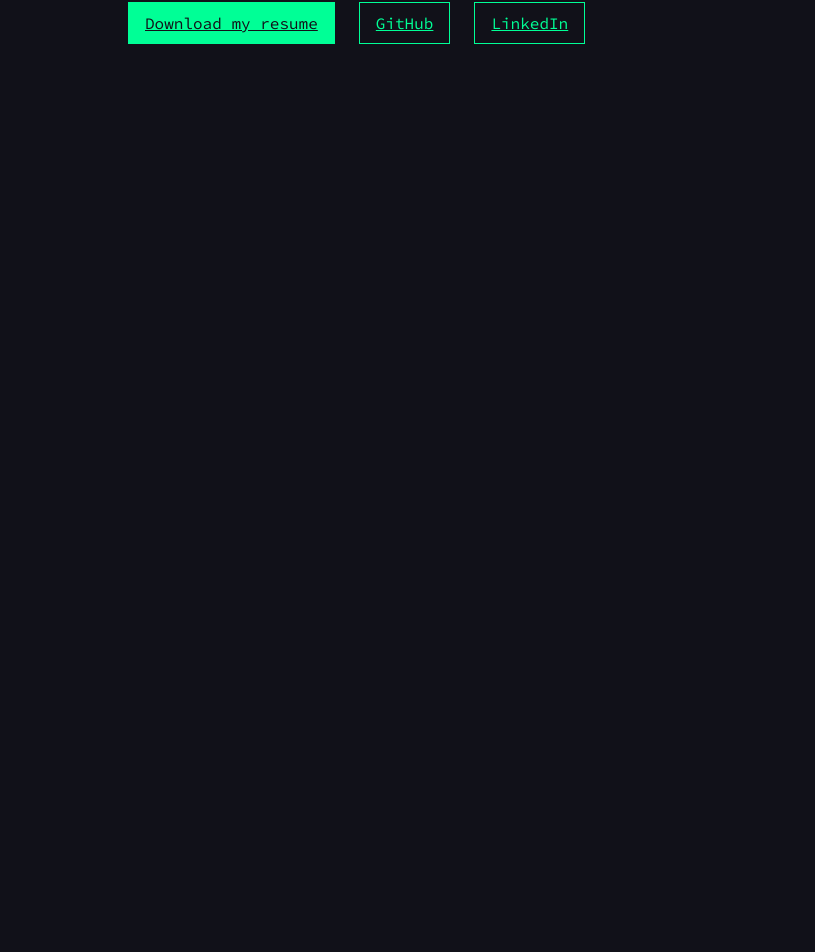
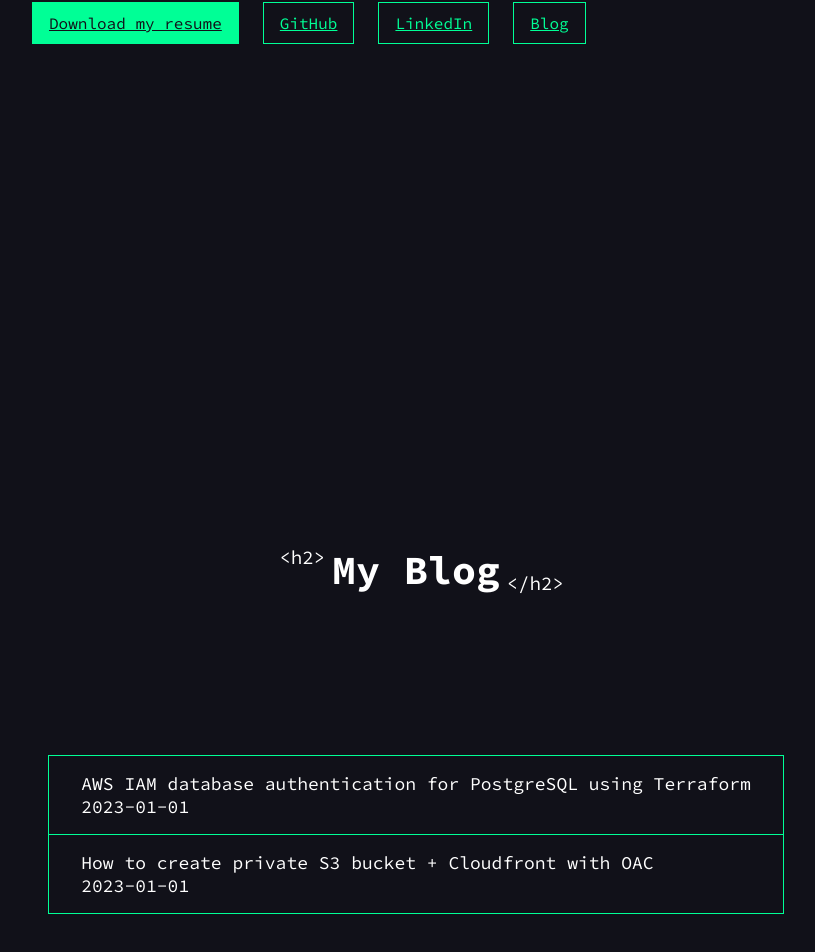
Before and after one commit to r-augustine/raugustine-xyz, a Next.js app: page / in a window 1280 px wide. Shown: the part 471-1423 px from the top of the page, without its empty margins (224-1039 px from the left). Before the commit the page ends 800 px from the top, so only its background shows below. Built offline with nearby package versions, Linux system fonts and the light colour scheme.

Commit message:
feat: added blog section to homepage

```diff
--- /dev/null
+++ b/components/Container.tsx
@@ -0,0 +1,12 @@
+import React, { ReactNode } from "react";
+import styles from "../styles/Container.module.css";
+
+interface ContainerProps {
+  children: ReactNode | Array<ReactNode>;
+}
+
+const Container = ({ children }: ContainerProps) => {
+  return <div className={styles.container}>{children}</div>;
+};
+
+export default Container;
--- /dev/null
+++ b/components/Section.tsx
@@ -0,0 +1,17 @@
+import React, { ReactNode } from "react";
+import styles from "../styles/Section.module.css";
+
+interface SectionProps {
+  children: ReactNode | Array<ReactNode>;
+  id?: string;
+}
+
+const Section = ({ children, id }: SectionProps) => {
+  return (
+    <section className={styles.section} id={id}>
+      {children}
+    </section>
+  );
+};
+
+export default Section;
--- a/pages/_app.tsx
+++ b/pages/_app.tsx
@@ -8,7 +8,7 @@ const source_code_pro = Source_Code_Pro({ subsets: ["latin"] });
 export default function App({ Component, pageProps }: AppProps) {
   return (
     <>
-      <Script
+      {/* <Script
         src="https://www.googletagmanager.com/gtag/js?id=G-0JGEJB0S51"
         strategy="afterInteractive"
       />
@@ -20,12 +20,13 @@ export default function App({ Component, pageProps }: AppProps) {
 
           gtag('config', 'G-0JGEJB0S51');
         `}
-      </Script>
+      </Script> */}
 
       <style jsx global>
         {`
           html {
             font-family: ${source_code_pro.style.fontFamily};
+            scroll-behavior: smooth;
           }
         `}
       </style>
--- a/pages/index.tsx
+++ b/pages/index.tsx
@@ -1,4 +1,7 @@
 import Head from "next/head";
+import Link from "next/link";
+import Container from "../components/Container";
+import Section from "../components/Section";
 import { getSortedPostsData, Post } from "../lib/posts";
 import styles from "../styles/Home.module.css";
 
@@ -27,8 +30,8 @@ export default function Home({ posts }: HomeProps) {
         <meta name="viewport" content="width=device-width, initial-scale=1" />
       </Head>
       <main>
-        <section className={styles.container}>
-          <div className={styles.content}>
+        <Section>
+          <Container>
             <h1 className={styles.title}>
               Hi I&rsquo;m <span>Ricardo</span>, a FullStack Developer
             </h1>
@@ -60,9 +63,31 @@ export default function Home({ posts }: HomeProps) {
               >
                 LinkedIn
               </a>
+              <a href="#blog" className={styles.button}>
+                Blog
+              </a>
             </div>
-          </div>
-        </section>
+          </Container>
+        </Section>
+        <Section id="blog">
+          <Container>
+            <div className={styles.blogHeader}>
+              <h2>My Blog</h2>
+            </div>
+            <div className={styles.blogPostContainer}>
+              {posts.map((post) => (
+                <Link
+                  href={`/blog/${post.id}`}
+                  key={post.id}
+                  className={styles.blogPost}
+                >
+                  <span>{post.title}</span>
+                  <span>{post.date}</span>
+                </Link>
+              ))}
+            </div>
+          </Container>
+        </Section>
       </main>
     </>
   );
--- /dev/null
+++ b/posts/private-s3-bucket-cloudfront.md
@@ -0,0 +1,6 @@
+---
+title: "How to create private S3 bucket + Cloudfront with OAC"
+date: "2023-01-01"
+---
+
+Here is some information
--- /dev/null
+++ b/styles/Container.module.css
@@ -0,0 +1,6 @@
+.container {
+    max-width: 80ch;
+    margin: 0 auto;
+    display: flex;
+    flex-direction: column;
+}
--- a/styles/Home.module.css
+++ b/styles/Home.module.css
@@ -1,16 +1,56 @@
-.container {
-  width: 100vw;
-  height: 100vh;
-  overflow: hidden;
+.blogHeader {
   display: flex;
-  align-items: center;
   justify-content: center;
+  margin-bottom: 10rem;
 }
 
-.content {
-  display: flex;
-  flex-direction: column;
-  max-width: 60ch;
+.blogHeader h2 {
+  font-size: 2.5rem;
+  text-align: center;
+  position: relative;
+}
+
+.blogHeader h2::before,
+.blogHeader h2::after {
+  font-weight: lighter;
+  font-size: 1.2rem;
+  display: inline-block;
+  position: absolute;
+}
+
+.blogHeader h2::before {
+  content: "<h2>";
+  left: -3.3rem;
+}
+
+.blogHeader h2::after {
+  content: "</h2>";
+  right: -4rem;
+  bottom: 0;
+}
+
+.blogPostContainer {
+  border: 1px solid var(--primary-color);
+}
+
+.blogPost {
+  display: block;
+  padding: 1rem 2rem;
+  font-size: large;
+  transition: all 100ms ease-in;
+}
+
+.blogPost:hover {
+  background-color: var(--primary-color);
+  color: var(--secondary-text-color);
+}
+
+.blogPost:not(:last-of-type) {
+  border-bottom: 1px solid var(--primary-color);
+}
+
+.blogPost span:first-of-type {
+  display: block
 }
 
 .title {
--- /dev/null
+++ b/styles/Section.module.css
@@ -0,0 +1,7 @@
+.section {
+    width: 100vw;
+    height: 100vh;
+    display: flex;
+    align-items: center;
+    justify-content: center;
+}
```
